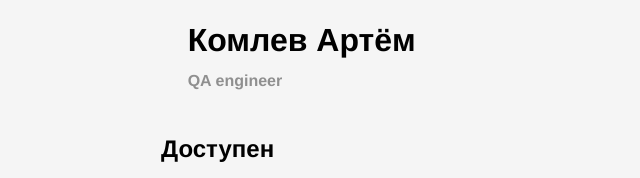
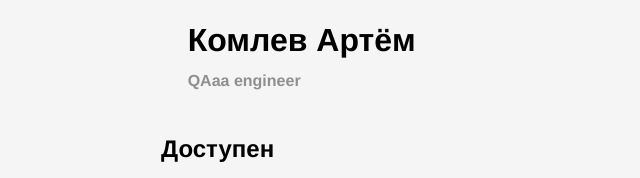
Before and after one commit to KomlevArt/-HTML-CSS-, a plain HTML site: page index.html in a window 1280 px wide. Shown: the part 253-431 px from the top of the page, 319-959 px from the left. Drawn offline with Linux system fonts and the light colour scheme.

Commit message:
имя_коммита

```diff
--- a/index.html
+++ b/index.html
@@ -12,7 +12,7 @@
     <header class="header">
       <img src="./avatar.png" alt="avatar" class="header__avatar" height="200"/>
       <h1 class="header__title">Комлев Артём</h1>
-      <h3 class="header__subtitle">     QA engineer</h3>
+      <h3 class="header__subtitle">     QAaa engineer</h3>
     </header>
     <main>
       <section class="links">
```
